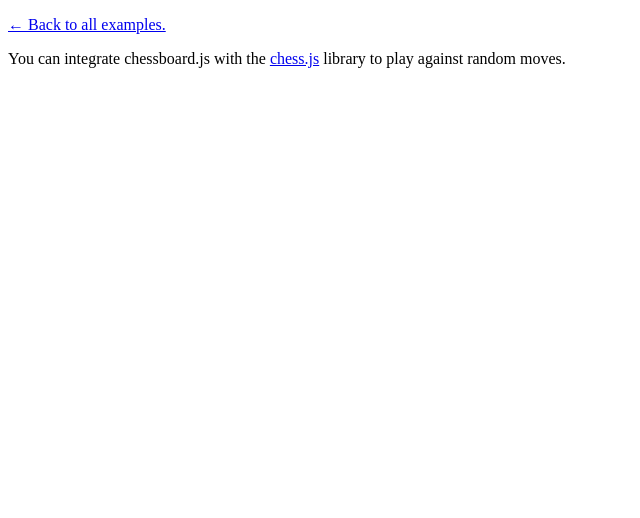
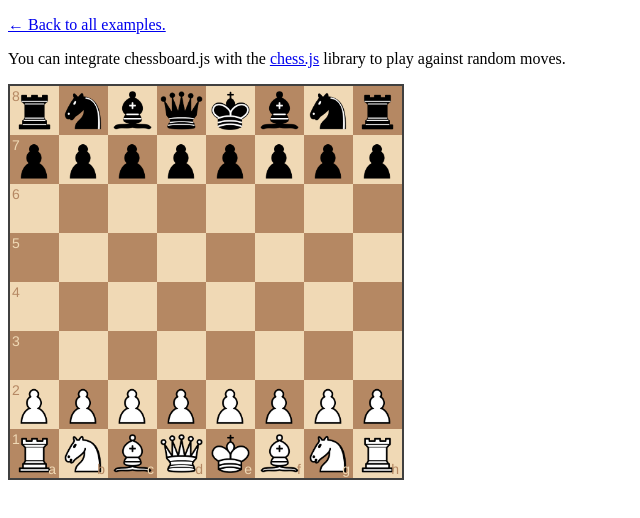
Before and after one commit to xmxvii/JS-Chess, a website: page index.html in a window 1280 px wide. Shown: the whole page, without its empty margins (0-640 px from the left). Drawn offline with nearby package versions, Linux system fonts and the light colour scheme.

Commit message:
Update index.html

```diff
--- a/index.html
+++ b/index.html
@@ -18,7 +18,7 @@
 
 <script src="js/jquery-3.4.1.min.js"></script>
 <script src="js/chessboard-1.0.0.min.js" integrity="sha384-8Vi8VHwn3vjQ9eUHUxex3JSN/NFqUg3QbPyX8kWyb93+8AC/pPWTzj+nHtbC5bxD" crossorigin="anonymous"></script>
-<script src="https://cdnjs.cloudflare.com/ajax/libs/chess.js/0.10.2/chess.js" integrity="sha384-s3XgLpvmHyscVpijnseAmye819Ee3yaGa8NxstkJVyA6nuDFjt59u1QvuEl/mecz" crossorigin="anonymous"></script>
+<script src="chess.js/chess.js" integrity="sha384-s3XgLpvmHyscVpijnseAmye819Ee3yaGa8NxstkJVyA6nuDFjt59u1QvuEl/mecz" crossorigin="anonymous"></script>
 <script>
 // --- Begin Example JS --------------------------------------------------------
 // NOTE: this example uses the chess.js library:
```
